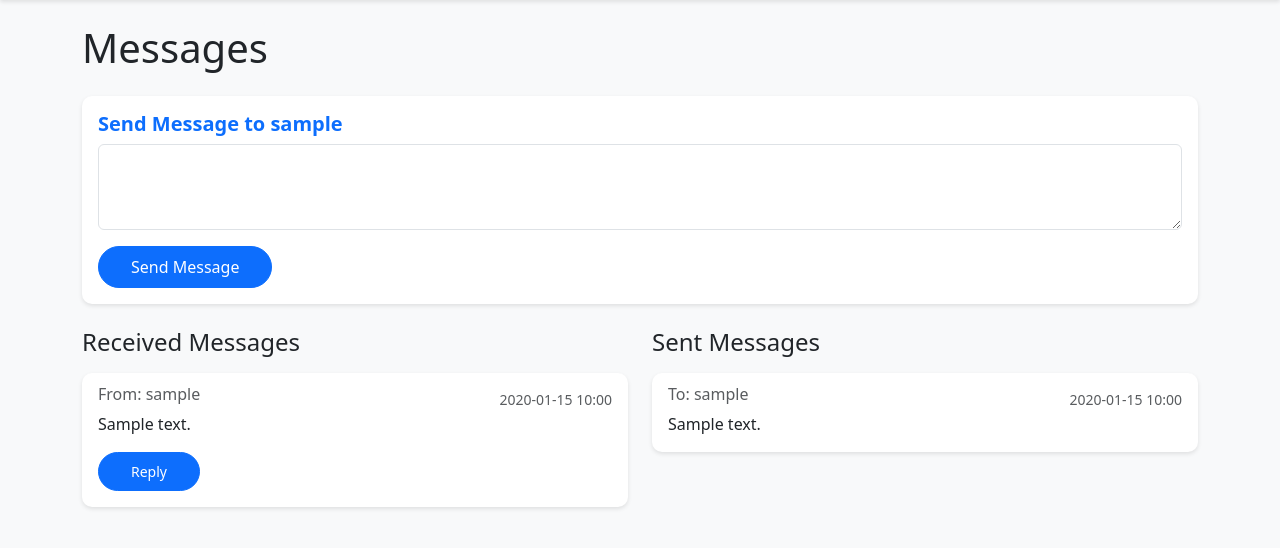
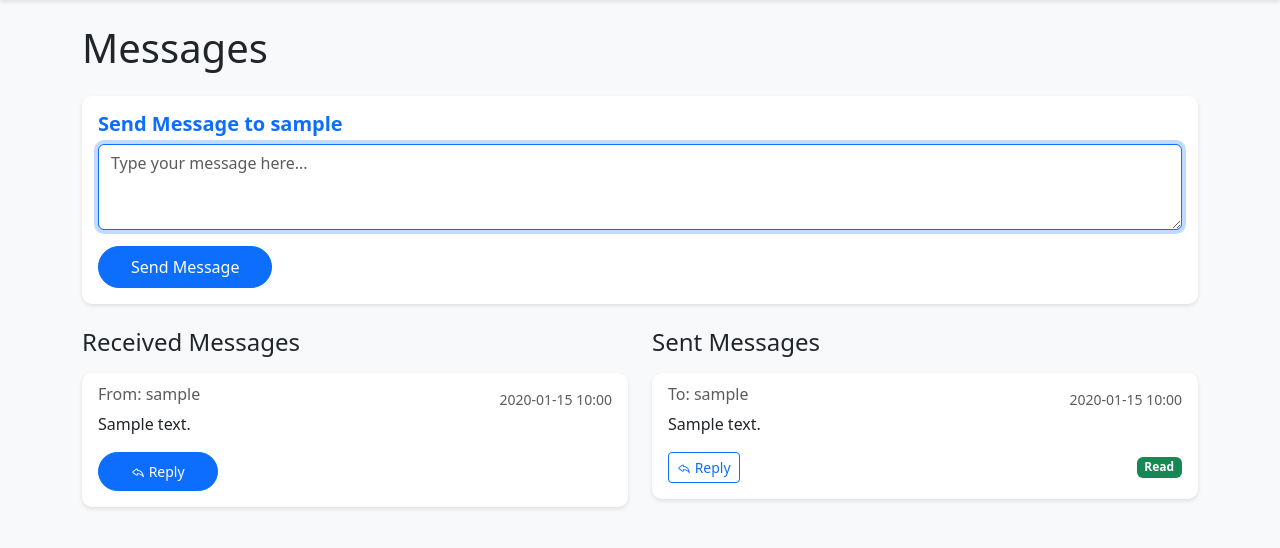
Before and after one commit to SumYin/BathroomRater, a Flask app: page /messages?user_id=1 in a window 1280 px wide. Shown: the part 56-604 px from the top of the page. Run offline with Flask 3, Linux system fonts and the light colour scheme; the visitor is signed in with stand-in values (Sample User, id 1); tables that the repository leaves empty hold one stand-in row (values such as "Sample post"); some libraries are stand-ins or nearby versions.

Commit message:
Enhance messaging system: Add read status, improve UI, and add auto-read functionality

```diff
--- a/app.py
+++ b/app.py
@@ -244,6 +244,7 @@ def top_bathrooms():
 def leaderboard():
     # Get users with most ratings
     top_users = db.session.query(
+        User.id,
         User.username,
         func.count(BathroomRating.id).label('rating_count'),
         func.avg(BathroomRating.overall_rating).label('avg_rating')
@@ -261,6 +262,15 @@ def messages():
     if recipient_id:
         recipient = User.query.get(recipient_id)
 
+    # Mark messages as read when viewing them
+    if recipient_id:
+        Message.query.filter_by(
+            recipient_id=session['user_id'],
+            sender_id=recipient_id,
+            read=False
+        ).update({'read': True})
+        db.session.commit()
+
     received_messages = Message.query.filter_by(recipient_id=session['user_id'])\
         .order_by(Message.timestamp.desc()).all()
     sent_messages = Message.query.filter_by(sender_id=session['user_id'])\
@@ -269,6 +279,17 @@ def messages():
                          received_messages=received_messages,
                          sent_messages=sent_messages,
                          recipient=recipient)
+
+@app.route('/mark_message_read/<int:message_id>', methods=['POST'])
+@login_required
+def mark_message_read(message_id):
+    message = Message.query.get_or_404(message_id)
+    if message.recipient_id != session['user_id']:
+        return jsonify({'success': False, 'message': 'Unauthorized'}), 403
+
+    message.read = True
+    db.session.commit()
+    return jsonify({'success': True})
 
 @app.route('/send_message/<int:recipient_id>', methods=['POST'])
 @login_required
@@ -283,7 +304,7 @@ def send_message(recipient_id):
         db.session.add(message)
         db.session.commit()
         flash('Message sent successfully!', 'success')
-    return redirect(url_for('messages'))
+    return redirect(url_for('messages', user_id=recipient_id))
 
 @app.route('/view_rating/<int:rating_id>')
 def view_rating(rating_id):
--- a/templates/messages.html
+++ b/templates/messages.html
@@ -51,7 +51,7 @@
                 <h5 class="card-title">Send Message to {{ recipient.username }}</h5>
                 <form action="{{ url_for('send_message', recipient_id=recipient.id) }}" method="POST">
                     <div class="mb-3">
-                        <textarea class="form-control" name="content" rows="3" required></textarea>
+                        <textarea class="form-control" name="content" rows="3" required placeholder="Type your message here..."></textarea>
                     </div>
                     <button type="submit" class="btn btn-primary">Send Message</button>
                 </form>
@@ -63,16 +63,21 @@
             <div class="col-md-6">
                 <h2 class="h4 mb-3">Received Messages</h2>
                 {% for message in received_messages %}
-                <div class="card mb-3 {% if not message.read %}border-primary{% endif %}">
+                <div class="card mb-3 {% if not message.read %}border-primary{% endif %}" data-message-id="{{ message.id }}">
                     <div class="card-body">
                         <div class="d-flex justify-content-between align-items-start">
                             <h6 class="card-subtitle mb-2 text-muted">From: {{ message.sender.username }}</h6>
                             <small class="text-muted">{{ message.timestamp.strftime('%Y-%m-%d %H:%M') }}</small>
                         </div>
                         <p class="card-text">{{ message.content }}</p>
-                        <a href="{{ url_for('messages') }}?user={{ message.sender.username }}&user_id={{ message.sender.id }}" class="btn btn-sm btn-primary">
-                            Reply
-                        </a>
+                        <div class="d-flex justify-content-between align-items-center">
+                            <a href="{{ url_for('messages') }}?user_id={{ message.sender.id }}" class="btn btn-sm btn-primary">
+                                <i class="bi bi-reply"></i> Reply
+                            </a>
+                            {% if not message.read %}
+                            <span class="badge bg-primary">New</span>
+                            {% endif %}
+                        </div>
                     </div>
                 </div>
                 {% else %}
@@ -90,6 +95,16 @@
                             <small class="text-muted">{{ message.timestamp.strftime('%Y-%m-%d %H:%M') }}</small>
                         </div>
                         <p class="card-text">{{ message.content }}</p>
+                        <div class="d-flex justify-content-between align-items-center">
+                            <a href="{{ url_for('messages') }}?user_id={{ message.recipient.id }}" class="btn btn-sm btn-outline-primary">
+                                <i class="bi bi-reply"></i> Reply
+                            </a>
+                            {% if message.read %}
+                            <span class="badge bg-success">Read</span>
+                            {% else %}
+                            <span class="badge bg-secondary">Unread</span>
+                            {% endif %}
+                        </div>
                     </div>
                 </div>
                 {% else %}
@@ -100,5 +115,47 @@
     </div>
 
     <script src="https://cdn.jsdelivr.net/npm/bootstrap@5.3.0/dist/js/bootstrap.bundle.min.js"></script>
+    <script>
+        // Auto-scroll to message form if recipient is selected
+        {% if recipient %}
+        document.querySelector('textarea[name="content"]').focus();
+        {% endif %}
+
+        // Handle message status updates
+        function markMessageAsRead(messageId) {
+            fetch(`/mark_message_read/${messageId}`, {
+                method: 'POST',
+            })
+            .then(response => response.json())
+            .then(data => {
+                if (data.success) {
+                    const messageCard = document.querySelector(`[data-message-id="${messageId}"]`);
+                    if (messageCard) {
+                        messageCard.classList.remove('border-primary');
+                        const badge = messageCard.querySelector('.badge');
+                        if (badge) {
+                            badge.remove();
+                        }
+                    }
+                }
+            });
+        }
+
+        // Mark messages as read when they come into view
+        const observer = new IntersectionObserver((entries) => {
+            entries.forEach(entry => {
+                if (entry.isIntersecting) {
+                    const messageId = entry.target.dataset.messageId;
+                    if (messageId) {
+                        markMessageAsRead(messageId);
+                    }
+                }
+            });
+        });
+
+        document.querySelectorAll('.card[data-message-id]').forEach(card => {
+            observer.observe(card);
+        });
+    </script>
 </body>
 </html>
```
